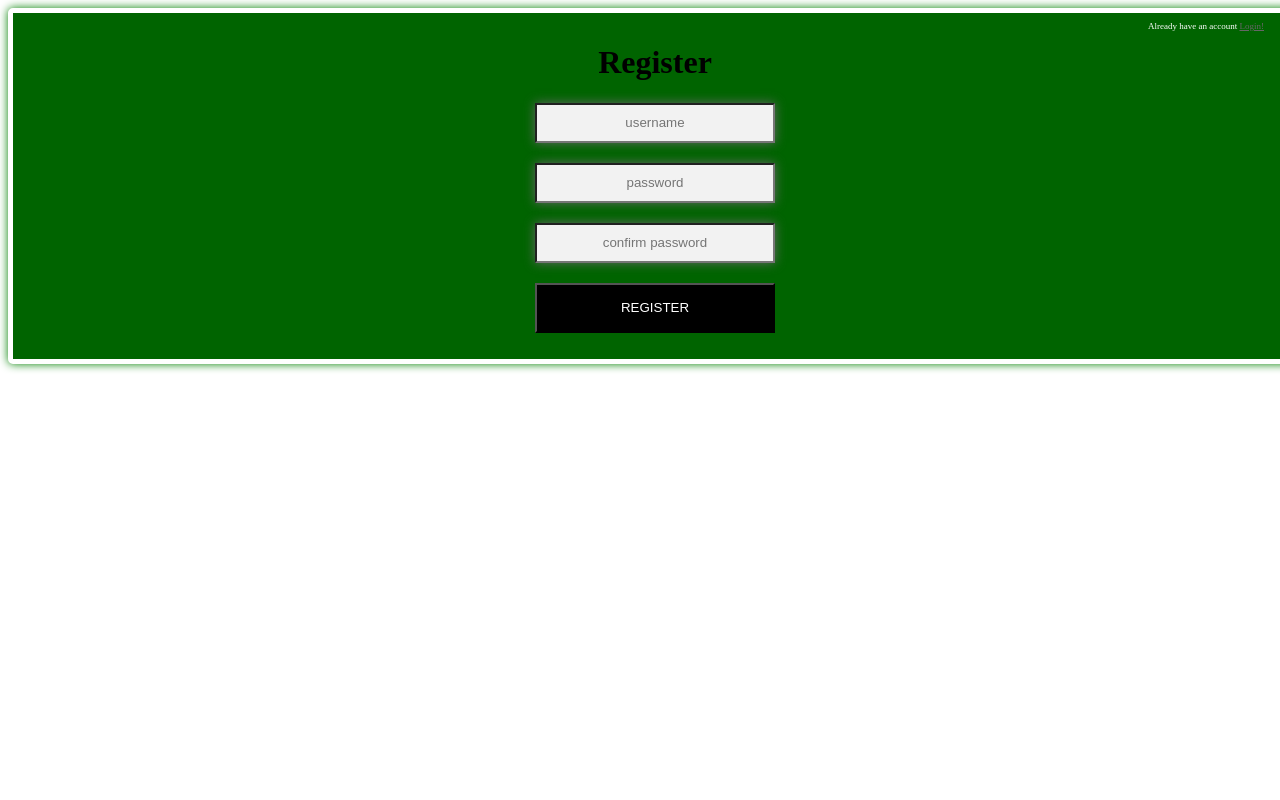
After one commit to zitodev/todoProject, a PHP site: page /signup.php in a window 1280 px wide. The commit adds this page. Run offline with PHP 8.4, Linux system fonts and the light colour scheme.

Commit message:
changes in login and signup page

```diff
--- /dev/null
+++ b/signup.php
@@ -0,0 +1,21 @@
+<html lang="en">
+<head>
+    <meta charset="UTF-8">
+    <meta http-equiv="X-UA-Compatible" content="IE=edge">
+    <meta name="viewport" content="width=device-width, initial-scale=1.0">
+    <title>To Do List</title>
+	<link rel="stylesheet" type="text/css" href="todo.css">
+</head>
+<body>
+    <div class='logDiv'>
+    <h1>Register</h1>
+    <p>Already have an account <a href="login.php">Login!</a></p>
+    <form action="includes/register-inc.php" method="POST">
+        <input id='loginInput' type="text" name='username' placeholder= 'username'>
+        <input id='loginInput'  type="password" name='password' placeholder='password' min = '8'>
+        <input id='loginInput'  type="password" name='confrimPassword' placeholder='confirm password' min = '8'>
+        <button type='submit' name='submit' id='sub'>REGISTER</button>
+    </form>
+</div>
+</body>
+</html>
--- a/todo.css
+++ b/todo.css
@@ -89,3 +89,27 @@ ul{
 	border: 5px solid white;
 	margin-left: 25%;
 }
+p a{
+    color: #666;
+}
+.logDiv{
+    width: 100%;
+    margin: 0 auto;
+    text-align: center;
+}
+#loginInput{
+    display: block;
+    margin: 20px auto;
+    text-align: center;
+    box-shadow: 0 0 10px #666;
+    width: 240px;
+    height: 40px;
+    background-color: #f2f2f2;
+}
+#sub{
+    width: 240px;
+    height: 50px;
+    background-color: #000000;
+    color: #ffffff;
+    cursor: pointer;
+}
```
Also changed, not shown: includes/database.php (added, +14 -0 lines), login.php (added, +20 -0 lines).
